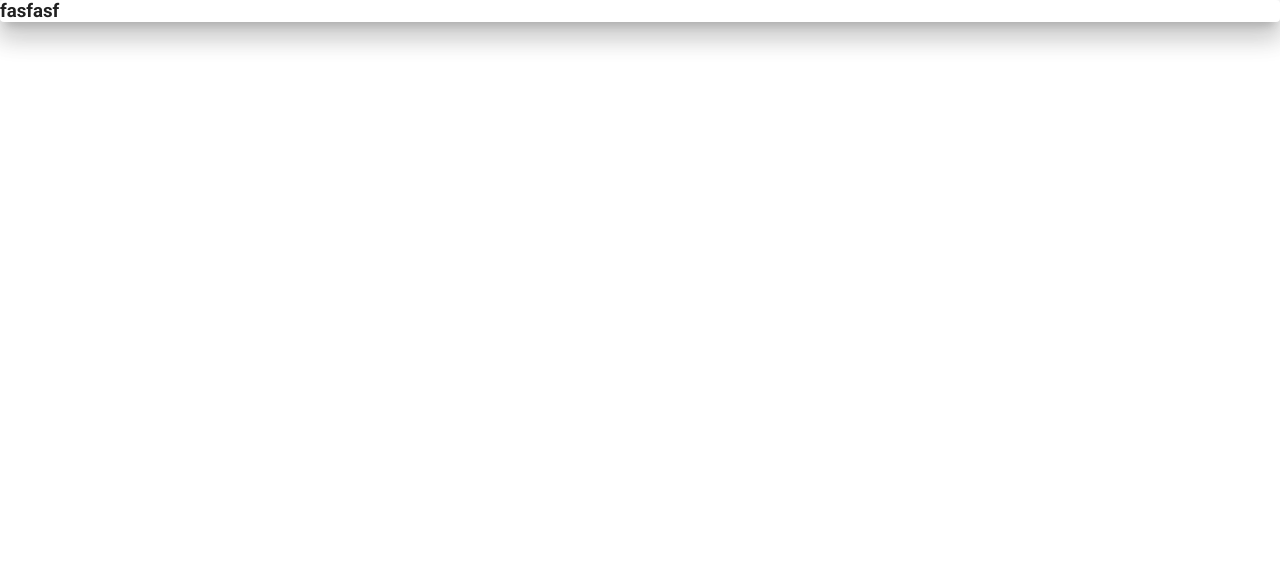
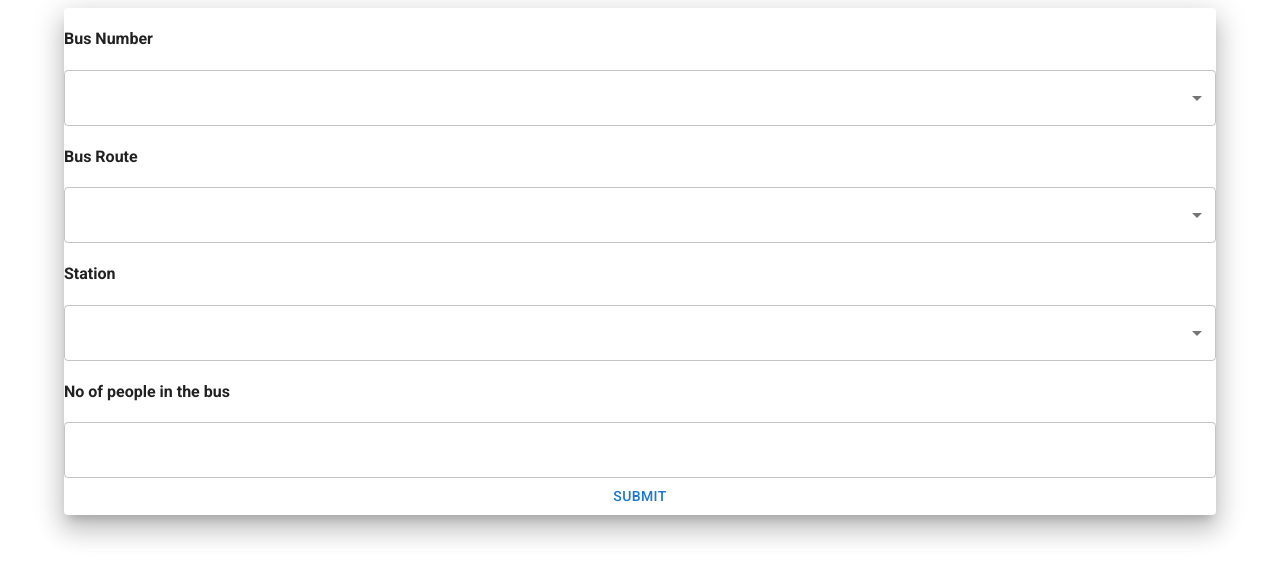
Before and after one commit to YuriiA/BusSensus, a React (Create React App) app: page / in a window 1280 px wide. Shown: the top 580 px of the page. Built offline with nearby package versions, Linux system fonts and the light colour scheme.

Commit message:
add form inputs, state management, handle change,date build, temporary handleSubmit(console.log)

```diff
--- a/src/App.css
+++ b/src/App.css
@@ -1,5 +1,4 @@
 * {
-  margin: 0;
   padding: 0;
   box-sizing: border-box;
   font-family: "Roboto";
--- a/src/App.js
+++ b/src/App.js
@@ -1,10 +1,13 @@
 import FeedbackForm from "./components/FeedbackForm";
+import { Container } from "@mui/material";
 import "./App.css";
 
 function App() {
   return (
     <div className="App">
-      <FeedbackForm />
+      <Container>
+        <FeedbackForm />
+      </Container>
     </div>
   );
 }
--- a/src/components/FeedbackForm.js
+++ b/src/components/FeedbackForm.js
@@ -1,10 +1,102 @@
-import { Paper } from "@mui/material";
+import { useState } from "react";
+import {
+  Paper,
+  FormGroup,
+  FormControl,
+  Select,
+  //   Autocomplete,
+  TextField,
+  //   InputLabel,
+  MenuItem,
+  Button,
+} from "@mui/material";
+import { dateBuilder } from "../utils/utils";
 
 export default function FeedbackForm() {
+  const [bus, setBus] = useState([
+    {
+      busNumber: ["1", "2", "3"],
+      busRoute: ["one", "two", "three"],
+      station: ["Calea Bucuresti", "Grivitei", "13 Decembrie"],
+      noOfPassengers: "",
+    },
+  ]);
+
+  function handleChange(e) {
+    setBus({ ...bus, [e.target.name]: e.target.value });
+  }
+
+  function handleSubmit(e) {
+    e.preventDefault();
+    const time = dateBuilder(new Date());
+    const sentForm = { ...bus, time };
+
+    console.log(
+      bus.busNumber,
+      bus.busRoute,
+      bus.station,
+      bus.noOfPassengers,
+      sentForm
+    );
+  }
+
   return (
     <div>
       <Paper elevation={16}>
-        <h3>fasfasf</h3>
+        <FormGroup>
+          <FormControl>
+            <h4> Bus Number</h4>
+            <Select
+              id="busNumber"
+              value={bus.busNumber || ""}
+              name="busNumber"
+              onChange={handleChange}
+            >
+              {bus[0].busNumber.map((number) => {
+                return <MenuItem value={number}>{number}</MenuItem>;
+              })}
+            </Select>
+          </FormControl>
+
+          <FormControl>
+            <h4> Bus Route</h4>
+            <Select
+              id="busRoute"
+              value={bus.busRoute || ""}
+              name="busRoute"
+              onChange={handleChange}
+            >
+              {bus[0].busRoute.map((route) => {
+                return <MenuItem value={route}>{route}</MenuItem>;
+              })}
+            </Select>
+          </FormControl>
+
+          <FormControl>
+            <h4> Station</h4>
+            <Select
+              id="station"
+              value={bus.station || ""}
+              name="station"
+              onChange={handleChange}
+            >
+              {bus[0].station.map((BusStation) => {
+                return <MenuItem value={BusStation}>{BusStation}</MenuItem>;
+              })}
+            </Select>
+          </FormControl>
+          <FormControl>
+            <h4>No of people in the bus</h4>
+            <TextField
+              id="noOfPassengers"
+              type="number"
+              name="noOfPassengers"
+              value={bus.noOfPassengers || ""}
+              onChange={handleChange}
+            />
+          </FormControl>
+          <Button onClick={handleSubmit}>Submit</Button>
+        </FormGroup>
       </Paper>
     </div>
   );
--- /dev/null
+++ b/src/utils/utils.js
@@ -0,0 +1,105 @@
+export function dateBuilder(d) {
+  let months = [
+    "January",
+    "February",
+    "March",
+    "April",
+    "May",
+    "June",
+    "July",
+    "August",
+    "September",
+    "October",
+    "November",
+    "December",
+  ];
+
+  let hour = d.getHours();
+  let minutes = d.getMinutes();
+  let date = d.getDate();
+  let month = months[d.getMonth()];
+  let year = d.getFullYear();
+
+  return `${hour}:${minutes},on ${date} ${month} ${year}`;
+}
+
+// const [busNumber, setBusNumber] = useState(["1", "2", "3"]);
+//   const [busRoute, setBusRoute] = useState(["A->B", "B->A"]);
+//   const [station, setStation] = useState([
+//     "Calea Bucuresti",
+//     "Grivitei",
+//     "13 Decembrie",
+//   ]);
+
+//   const [numOfPassengers, setNumOfPassengers] = useState("");
+
+//   function handleBusNumChange(e) {
+//     setBusNumber(e.target.value);
+//   }
+//   function handleSubmit(e) {
+//     e.preventDefault();
+//     const time = dateBuilder(new Date());
+
+//     console.log(busNumber, busRoute, station, numOfPassengers, time);
+//   }
+
+//   return (
+//     <div>
+//       <Paper elevation={16}>
+//         <FormGroup>
+//           <FormControl>
+//             <h4> Bus Number</h4>
+//             <Select
+//               id="busNumber"
+//               value={busNumber || ""}
+//               name="busNumber"
+//               onChange={handleBusNumChange}
+//             >
+//               {busNumber.map((number) => {
+//                 return <MenuItem value={number}>{number}</MenuItem>;
+//               })}
+//             </Select>
+//           </FormControl>
+
+//           <FormControl>
+//             <h4> Bus Route</h4>
+//             <Select
+//               id="busRoute"
+//               value={busRoute || ""}
+//               name="busRoute"
+//               onChange={(e) => setBusRoute(e.target.value)}
+//             >
+//               {busRoute.map((route) => {
+//                 return <MenuItem value={route}>{route}</MenuItem>;
+//               })}
+//             </Select>
+//           </FormControl>
+
+//           <FormControl>
+//             <h4> Station</h4>
+//             <Select
+//               id="station"
+//               value={station || ""}
+//               name="station"
+//               onChange={(e) => setStation(e.target.value)}
+//             >
+//               {station.map((BusStation) => {
+//                 return <MenuItem value={BusStation}>{BusStation}</MenuItem>;
+//               })}
+//             </Select>
+//           </FormControl>
+//           <FormControl>
+//             <h4>No of people in the bus</h4>
+//             <TextField
+//               id="numOfPassengers"
+//               type="number"
+//               name="numOfPassengers"
+//               value={numOfPassengers || ""}
+//               onChange={(e) => setNumOfPassengers(e.target.value)}
+//             />
+//           </FormControl>
+//           <Button onClick={handleSubmit}>Submit</Button>
+//         </FormGroup>
+//       </Paper>
+//     </div>
+//   );
```
